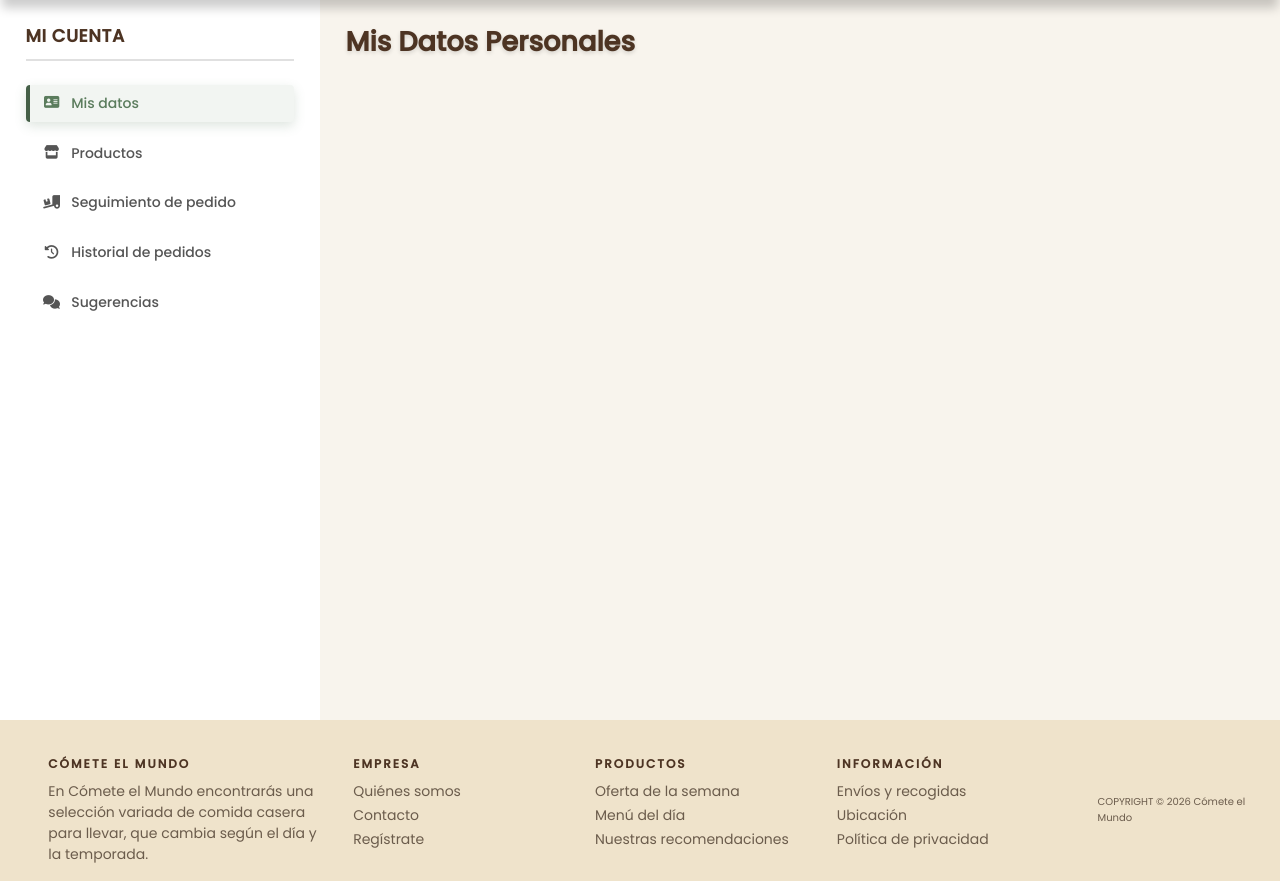
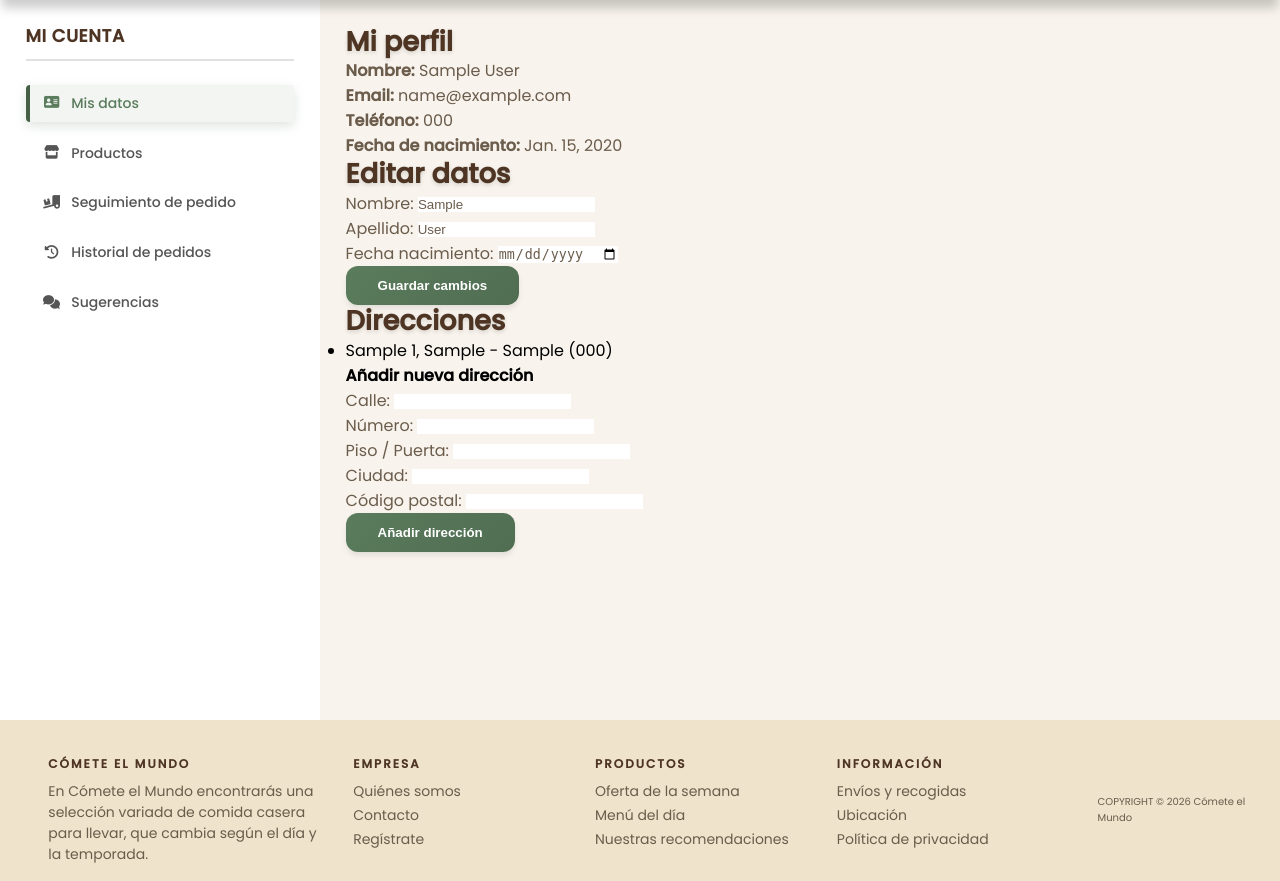
Before and after one commit to HugoLopez21/TFG_DAW, a Django app: page /users/profile/data/ in a window 1280 px wide. Shown: the part 80-961 px from the top of the page. Run offline with Django 5.2, Linux system fonts and the light colour scheme; a user stored in the database is signed in; tables that the repository leaves empty hold one stand-in row (values such as "Sample post").

Commit message:
user data

```diff
--- a/users/templates/users/includes/profile_data.html
+++ b/users/templates/users/includes/profile_data.html
@@ -1,3 +1,84 @@
 {% extends 'users/profile.html' %} {% block panel_content %}
-    <h2>Mis Datos Personales</h2>
+{% load static %}
+<div class="profile-panel">
+    <h2>Mi perfil</h2>
+
+    <div class="profile-grid">
+        <div class="profile-info">
+            <p><strong>Nombre:</strong> {{ user.first_name }} {{ user.last_name }}</p>
+            <p><strong>Email:</strong> {{ user.email }}</p>
+            <p><strong>Teléfono:</strong> {{ user.phone_number }}</p>
+            <p><strong>Fecha de nacimiento:</strong> {{ user.date_of_birth }}</p>
+        </div>
+
+        <div class="profile-edit">
+            <h3>Editar datos</h3>
+            <form method="post" action="{% url 'users:edit_profile' %}">
+                {% csrf_token %}
+                {% if form %}
+                    {{ form.as_p }}
+                {% else %}
+                    <p>
+                        <label>Nombre:</label>
+                        <input type="text" name="first_name" id="id_first_name" value="{{ user.first_name }}">
+                    </p>
+                    <p>
+                        <label>Apellido:</label>
+                        <input type="text" name="last_name" id="id_last_name" value="{{ user.last_name }}">
+                    </p>
+                    <p>
+                        <label for="id_date_of_birth">Fecha nacimiento:</label>
+                        <input type="date" name="date_of_birth" id="id_date_of_birth" value="{{ user.date_of_birth }}">
+                    </p>
+                {% endif %}
+                <button type="submit" class="btn">Guardar cambios</button>
+            </form>
+        </div>
+    </div>
+
+    <hr>
+
+    <div class="addresses">
+        <h3>Direcciones</h3>
+        {% if user.addresses.all %}
+            <ul>
+                {% for addr in user.addresses.all %}
+                    <li>{{ addr.street }} {{ addr.number }}{% if addr.floor_door %}, {{ addr.floor_door }}{% endif %} - {{ addr.city }} ({{ addr.post_code }})</li>
+                {% empty %}
+                    <li>No tienes direcciones guardadas.</li>
+                {% endfor %}
+            </ul>
+        {% endif %}
+
+        <h4>Añadir nueva dirección</h4>
+        <form method="post" action="{% url 'users:add_address' %}">
+            {% csrf_token %}
+            {% if address_form %}
+                {{ address_form.as_p }}
+            {% else %}
+                <p>
+                    <label for="id_street">Calle:</label>
+                    <input type="text" name="street" id="id_street">
+                </p>
+                <p>
+                    <label for="id_number">Número:</label>
+                    <input type="number" name="number" id="id_number">
+                </p>
+                <p>
+                    <label for="id_floor_door">Piso / Puerta:</label>
+                    <input type="text" name="floor_door" id="id_floor_door">
+                </p>
+                <p>
+                    <label for="id_city">Ciudad:</label>
+                    <input type="text" name="city" id="id_city">
+                </p>
+                <p>
+                    <label for="id_post_code">Código postal:</label>
+                    <input type="text" name="post_code" id="id_post_code">
+                </p>
+            {% endif %}
+            <button type="submit" class="btn">Añadir dirección</button>
+        </form>
+    </div>
+</div>
 {% endblock panel_content %}
--- a/users/templates/users/includes/sidebar.html
+++ b/users/templates/users/includes/sidebar.html
@@ -1,4 +1,4 @@
-{% url 'users:profile_data' as profile_data_url %}
+{% url 'users:user_data' as profile_data_url %}
 {% url 'users:products_catalog' as products_catalog_url %}
 {% url 'users:tracking' as tracking_url %}
 {% url 'users:orders_history' as orders_history_url %}
--- a/users/urls.py
+++ b/users/urls.py
@@ -4,7 +4,9 @@ from . import views
 app_name = 'users'
 urlpatterns = [
     path('profile/', views.user_profile, name='user_profile'),
-    path('profile/data/', views.profile_view, name='profile_data'),
+    path('profile/data/', views.user_data, name='user_data'),
+    path('profile/edit/', views.edit_profile, name='edit_profile'),
+    path('profile/address/add/', views.add_address, name='add_address'),
     path('profile/tracking/', views.tracking_view, name='tracking'),
     path('profile/orders/', views.orders_history, name='orders_history'),
     path('profile/catalog/', views.products_catalog_view, name='products_catalog'),
--- a/users/views.py
+++ b/users/views.py
@@ -1,16 +1,65 @@
 from django.shortcuts import render
 from django.contrib.auth.decorators import login_required
 from orders.models import Order
+from .models import CustomUser
+from .forms import ProfileForm, AddressForm
+from django.shortcuts import redirect
+from django.contrib import messages
+
 
 # Create your views here.
+
+
+
+@login_required
+def edit_profile(request):
+    user = request.user
+    if request.method == 'POST':
+        form = ProfileForm(request.POST, instance=user)
+        if form.is_valid():
+            form.save()
+            messages.success(request, 'Perfil actualizado correctamente.')
+            return redirect('users:user_profile')
+        else:
+            messages.error(request, 'Corrige los errores del formulario.')
+            return render(request, 'users/includes/profile_data.html', {'form': form, 'user': user})
+    else:
+        form = ProfileForm(instance=user)
+        return render(request, 'users/includes/profile_data.html', {'form': form, 'user': user})
+
+
+@login_required
+def add_address(request):
+    user = request.user
+    if request.method == 'POST':
+        form = AddressForm(request.POST)
+        if form.is_valid():
+            address = form.save()
+            user.addresses.add(address)
+            messages.success(request, 'Dirección añadida correctamente.')
+            return redirect('users:user_profile')
+        else:
+            messages.error(request, 'Corrige los errores del formulario.')
+            return render(request, 'users/includes/profile_data.html', {'address_form': form, 'user': user})
+    return redirect('users:user_profile')
+
+
+
+
+#VISTAS DE RENDERIZACION DE PLANTILLAS
 @login_required
 def user_profile(request):
     return render(request, 'users/profile.html')
 
 
 @login_required
-def profile_view(request):
-    return render(request, 'users/includes/profile_data.html')
+def user_data(request):
+    if request.method == 'GET':
+        user = request.user
+        context = {
+            'user' : CustomUser.objects.get(id=user.id)
+        }
+        return render(request, 'users/includes/profile_data.html', context)
 
 @login_required
 def tracking_view(request):
```
